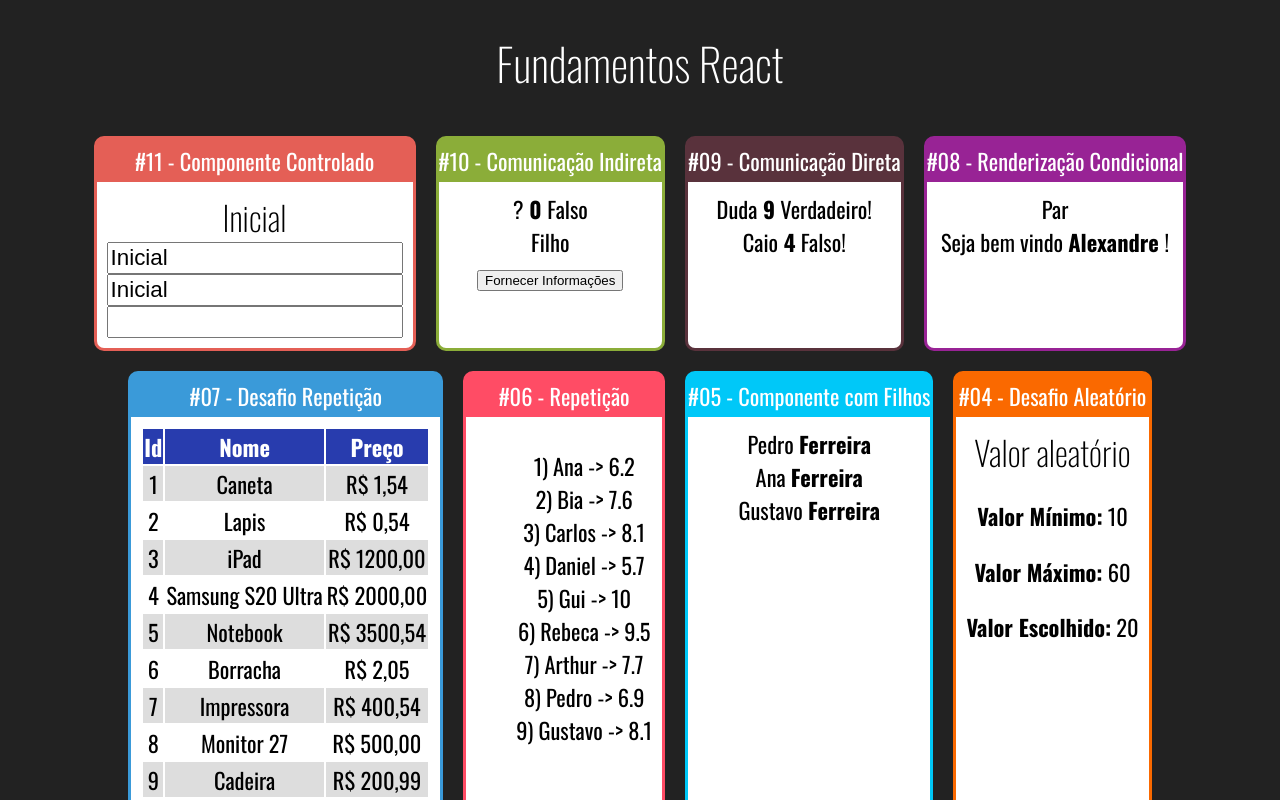
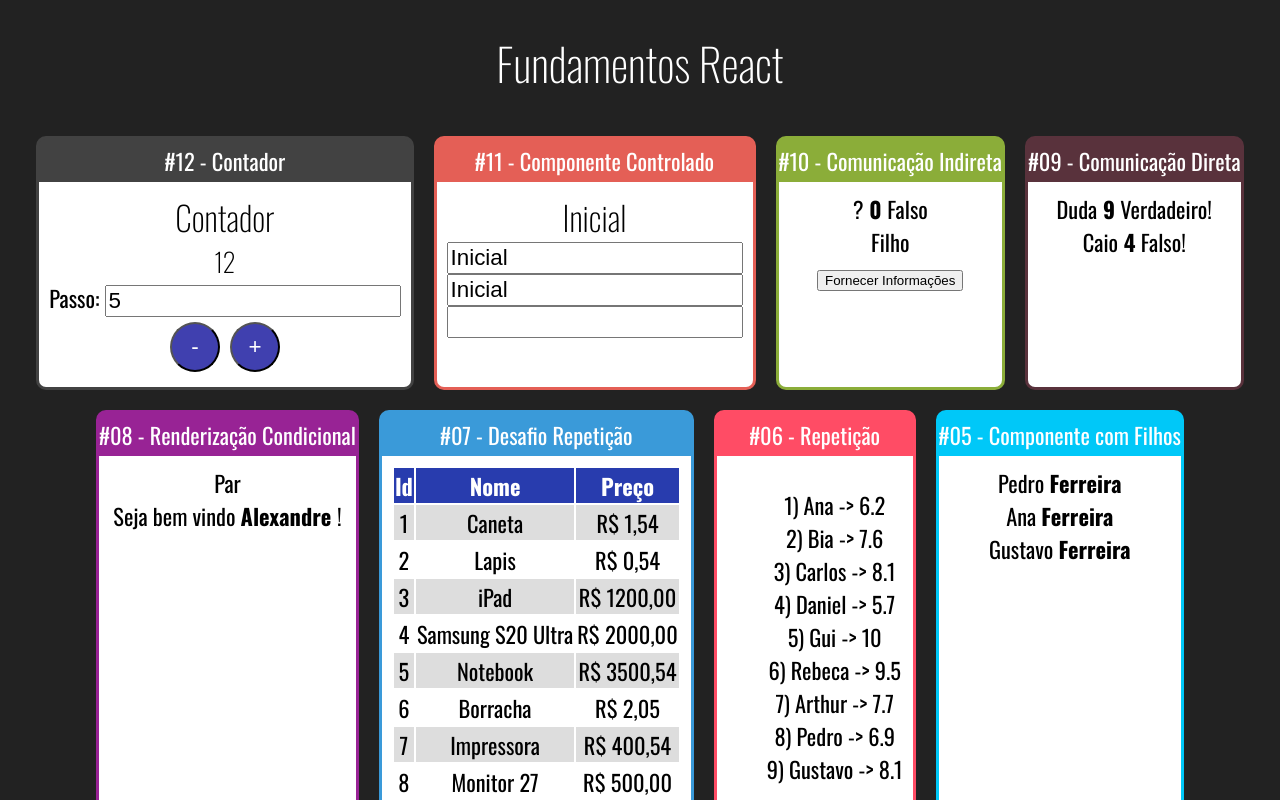
Before and after one commit to alexandreafc/curso-react, a React (Create React App) app in the folder fundamentos-react/: page / in a window 1280 px wide. Shown: the top 800 px of the page. Built offline with nearby package versions, Linux system fonts and the light colour scheme.

Commit message:
Componente contador.

```diff
--- a/fundamentos-react/src/App.jsx
+++ b/fundamentos-react/src/App.jsx
@@ -1,6 +1,7 @@
 import "./App.css";
 import React from "react";
 
+import Contador from "./components/contador/Contador";
 import Input from "./components/formulario/Input";
 import IndiretaPai from "./components/comunicacao/IndiretaPai.jsx";
 import DiretaPai from "./components/comunicacao/DiretaPai";
@@ -21,6 +22,10 @@
 		<h1>Fundamentos React</h1>
 
 		<div className='Cards'>
+			<Card titulo='#12 - Contador' color='#424242'>
+				<Contador numeroInicial={12} />
+			</Card>
+
 			<Card titulo='#11 - Componente Controlado' color='#E45F56'>
 				<Input />
 			</Card>
--- /dev/null
+++ b/fundamentos-react/src/components/contador/Botoes.jsx
@@ -0,0 +1,10 @@
+import React from "react";
+
+export default (props) => {
+	return (
+		<div>
+			<button onClick={props.setDec}>-</button>
+			<button onClick={props.setInc}>+</button>
+		</div>
+	);
+};
--- /dev/null
+++ b/fundamentos-react/src/components/contador/Contador.css
@@ -0,0 +1,13 @@
+.Contador input {
+	font-size: 1.4rem;
+}
+
+.Contador button {
+	margin: 5px;
+	height: 50px;
+	width: 50px;
+	border-radius: 50%;
+	background-color: #4040af;
+	color: #fff;
+	font-size: 1.4rem;
+}
--- /dev/null
+++ b/fundamentos-react/src/components/contador/Contador.jsx
@@ -0,0 +1,44 @@
+import "./Contador.css";
+import React from "react";
+
+import Display from "./Display";
+import Botoes from "./Botoes";
+import PassoForm from "./PassoForm";
+
+export default class Contador extends React.Component {
+	state = {
+		numero: this.props.numeroInicial || 0,
+		passo: this.props.passo || 5,
+	};
+
+	//Criando a função como uma função Arrow o this é estático, será
+	//sempre a classe onde foi criada, independente de onde é chamada.
+	inc = () => {
+		this.setState({
+			numero: this.state.numero + this.state.passo,
+		});
+	};
+
+	dec = () => {
+		this.setState({
+			numero: this.state.numero - this.state.passo,
+		});
+	};
+
+	setPasso = (novoPasso) => {
+		this.setState({
+			passo: novoPasso,
+		});
+	};
+
+	render() {
+		return (
+			<div className='Contador'>
+				<h2>Contador</h2>
+				<Display numero={this.state.numero} />
+				<PassoForm passo={this.state.passo} setPasso={this.setPasso} />
+				<Botoes setInc={this.inc} setDec={this.dec} />
+			</div>
+		);
+	}
+}
--- /dev/null
+++ b/fundamentos-react/src/components/contador/Display.jsx
@@ -0,0 +1,5 @@
+import React from "react";
+
+export default (props) => {
+	return <h3>{props.numero}</h3>;
+};
--- /dev/null
+++ b/fundamentos-react/src/components/contador/PassoForm.jsx
@@ -0,0 +1,17 @@
+import React from "react";
+
+export default (props) => {
+	return (
+		<div>
+			<div>
+				<label htmlFor='passoInput'>Passo: </label>
+				<input
+					id='passoInput'
+					type='number'
+					value={props.passo}
+					onChange={(e) => props.setPasso(+e.target.value)}
+				/>
+			</div>
+		</div>
+	);
+};
```
